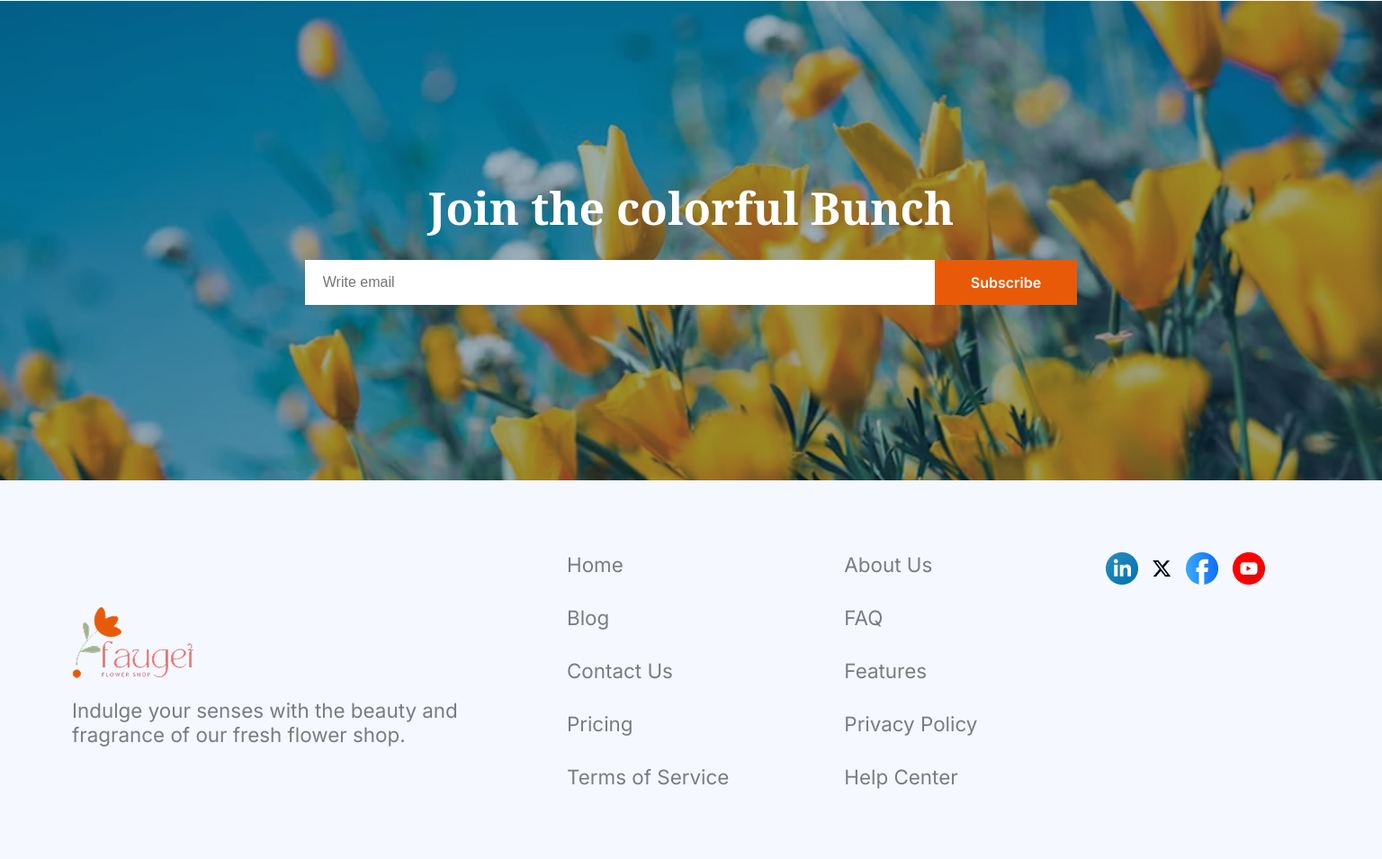
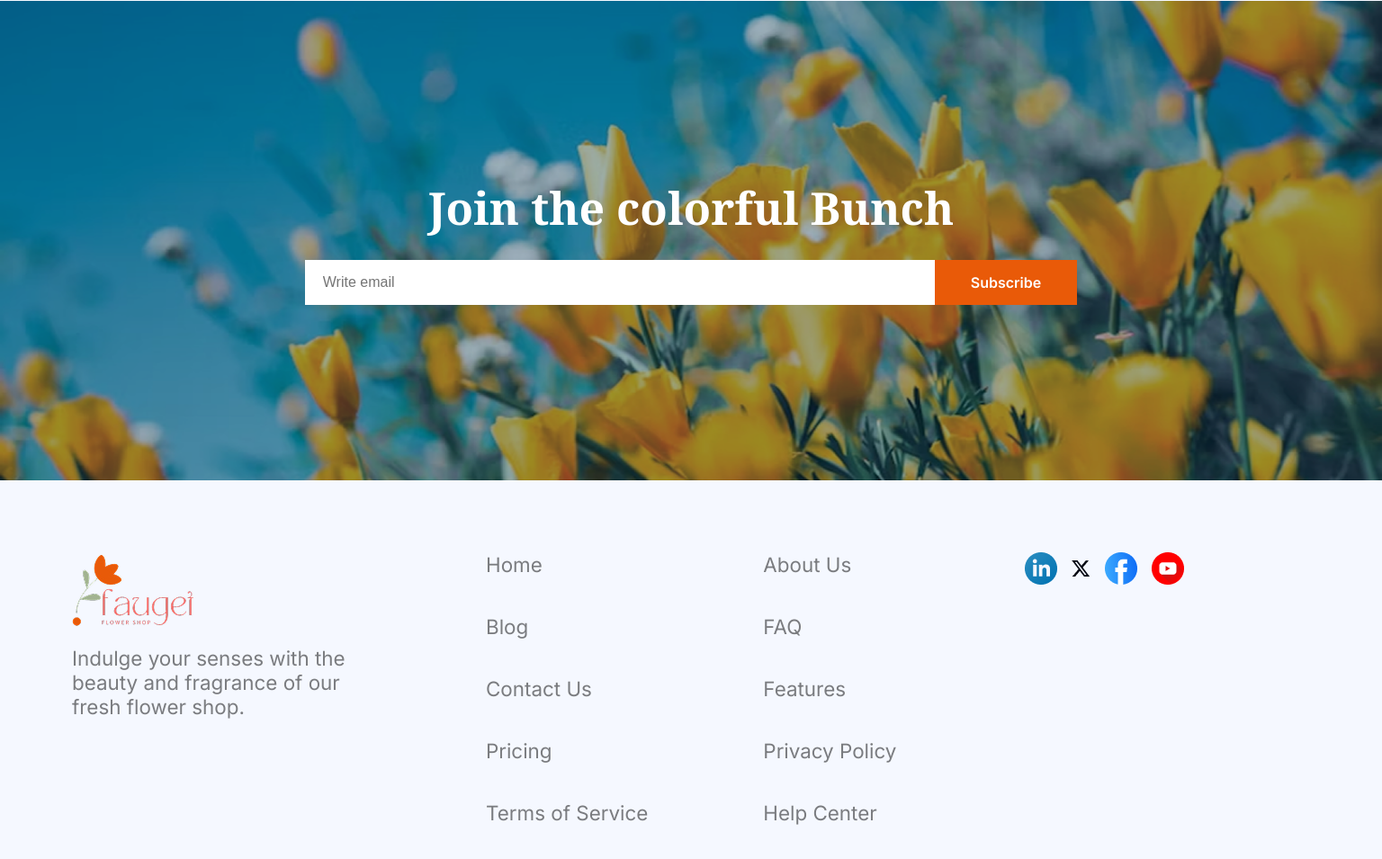
Before and after one commit to TamimKhan-dev/Assignment-2, a plain HTML site: page index.html in a window 1536 px wide. Shown: the part 3806-4761 px from the top of the page at 90% size. Drawn offline with Linux system fonts and the light colour scheme.

Commit message:
fixed minor issues

```diff
--- a/styles/footer.css
+++ b/styles/footer.css
@@ -27,13 +27,12 @@ footer{
 /* Footer section responsive design */
 @media screen and (min-width: 768px) {
     .footer_description{
-        width: 400px;
+        width: 350px;
         font-size: 1.1rem;
     }
 }
 @media screen and (min-width: 1024px) {
     .footer_description{
-        width: 440px;
         font-size: 1.2rem;
     }
     .footer_nav_items li a{
@@ -56,6 +55,7 @@ footer{
         display: grid;
         grid-template-columns: repeat(2, 1fr);
         column-gap: 128px;
+        row-gap: 10px;
     }
     .foonter_icons{
         align-self: flex-start;
@@ -67,4 +67,12 @@ footer{
     .footer_description{
        font-size: 1.4rem;
     }
+    .footer_heading{
+        margin-bottom: 130px;
+    }
 }
+@media screen and (min-width: 1900px) {
+    .footer_heading_options{
+        gap: 380px;
+    }
+}
```
